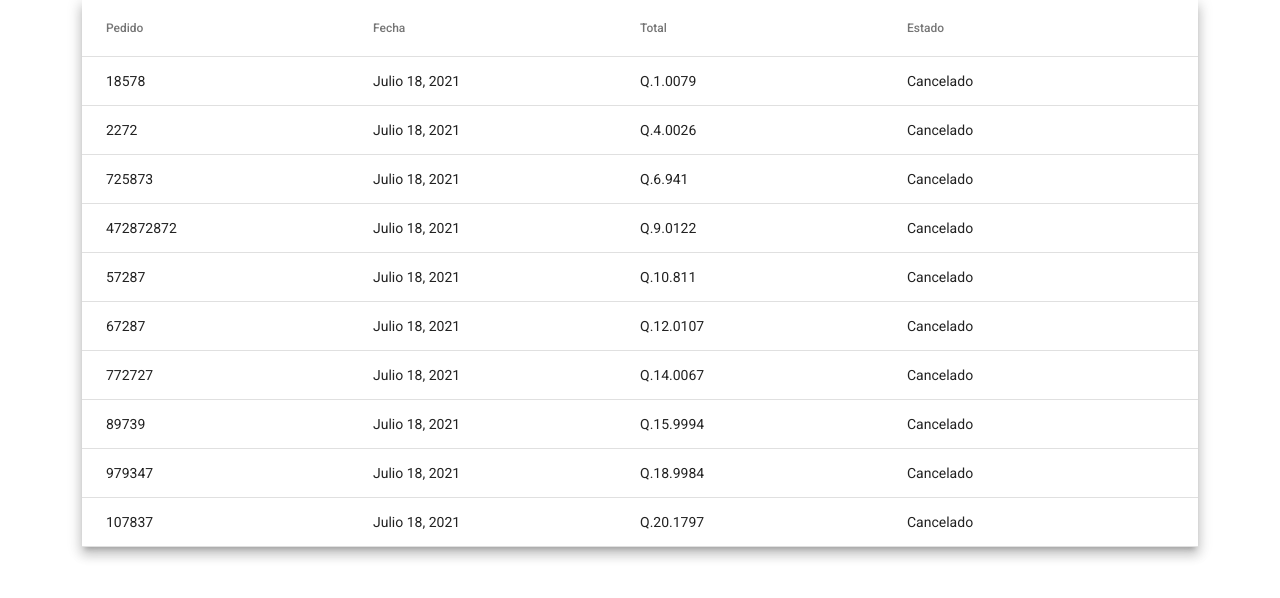
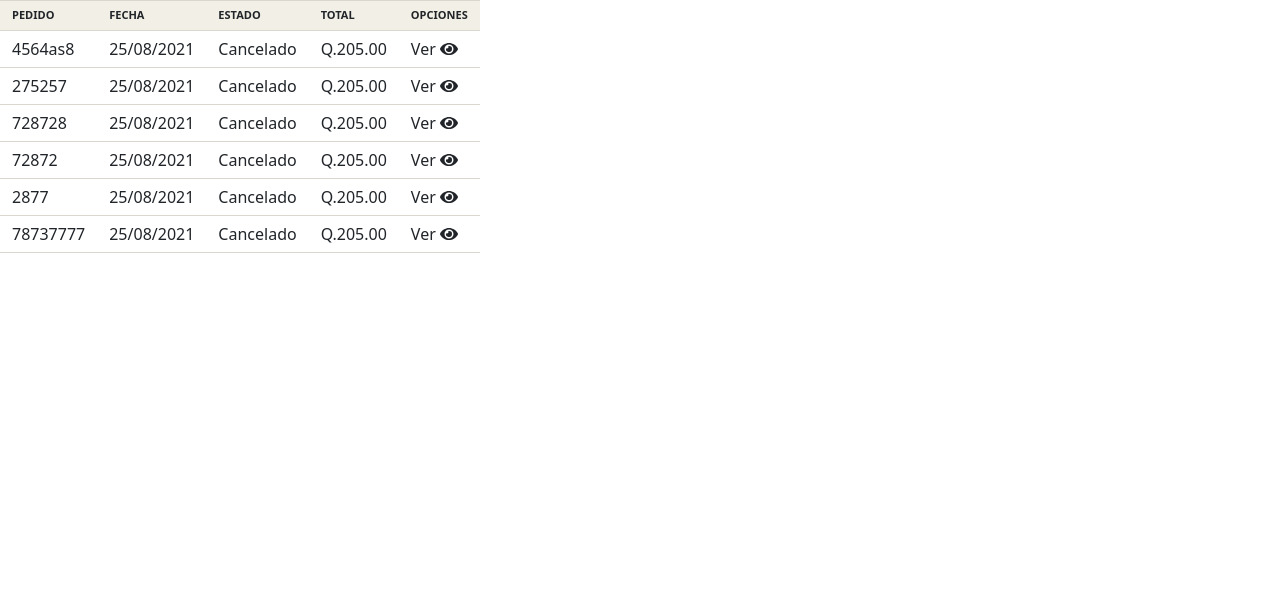
Before and after one commit to B3rert/E-CommerceAngularDemo, an Angular app: page /pedido in a window 1280 px wide. Shown: the top 598 px of the page. Built offline with nearby package versions, Linux system fonts and the light colour scheme.

Commit message:
Tabla legible en cualquier dispositivo (Solo la tabla falta el resto de la pagina)

```diff
--- a/src/app/component/pedido-component/pedido-component.component.css
+++ b/src/app/component/pedido-component/pedido-component.component.css
@@ -1,3 +1,52 @@
-table {
-    width: 100%;
-  }
+
+
+/*Estilos tabla*/
+.rtable {
+  display: inline-block;
+  vertical-align: top;
+  max-width: 100%;
+  overflow-x: auto;
+  white-space: nowrap;
+  border-collapse: collapse;
+  border-spacing: 0;
+}
+
+.rtable {
+  -webkit-overflow-scrolling: touch;
+  background: radial-gradient(left, ellipse, rgba(0, 0, 0, .2) 0%, rgba(0, 0, 0, 0) 75%) 0 center, radial-gradient(right, ellipse, rgba(0, 0, 0, .2) 0%, rgba(0, 0, 0, 0) 75%) 100% center;
+  background-size: 10px 100%, 10px 100%;
+  background-attachment: scroll, scroll;
+  background-repeat: no-repeat;
+}
+
+.rtable td:first-child {
+  background-image: linear-gradient(to right, rgba(255, 255, 255, 1) 50%, rgba(255, 255, 255, 0) 100%);
+  background-repeat: no-repeat;
+  background-size: 20px 100%;
+}
+
+.rtable td:last-child {
+  background-image: linear-gradient(to left, rgba(255, 255, 255, 1) 50%, rgba(255, 255, 255, 0) 100%);
+  background-repeat: no-repeat;
+  background-position: 100% 0;
+  background-size: 20px 100%;
+}
+
+.rtable th {
+  font-size: 11px;
+  text-align: left;
+  text-transform: uppercase;
+  background: #f2f0e6;
+}
+
+.rtable th, .rtable td {
+  padding: 6px 12px;
+  border-bottom: 1px solid #d9d7ce;
+  border-top: 1px solid #d9d7ce;
+}
+
+/*Estilos propios*/
+
+.options {
+  cursor: pointer;
+}
--- a/src/app/component/pedido-component/pedido-component.component.html
+++ b/src/app/component/pedido-component/pedido-component.component.html
@@ -1,31 +1,21 @@
-<div class="container size">
-    <mat-table [dataSource]="dataSource" class="mat-elevation-z8">
-        <!-- pedido Column -->
-        <ng-container matColumnDef="pedido">
-          <mat-header-cell *matHeaderCellDef> Pedido </mat-header-cell>
-          <mat-cell *matCellDef="let element"> {{element.pedido}} </mat-cell>
-        </ng-container>
 
-        <!-- fecha Column -->
-        <ng-container matColumnDef="fecha">
-          <mat-header-cell *matHeaderCellDef> Fecha </mat-header-cell>
-          <mat-cell *matCellDef="let element"> {{element.fecha}} </mat-cell>
-        </ng-container>
-
-        <!-- total Column -->
-        <ng-container matColumnDef="total">
-          <mat-header-cell *matHeaderCellDef> Total </mat-header-cell>
-          <mat-cell *matCellDef="let element"> {{element.total}} </mat-cell>
-        </ng-container>
-
-        <!-- estado Column -->
-        <ng-container matColumnDef="estado">
-          <mat-header-cell *matHeaderCellDef> Estado </mat-header-cell>
-          <mat-cell *matCellDef="let element"> {{element.estado}} </mat-cell>
-        </ng-container>
-
-
-        <mat-header-row *matHeaderRowDef="displayedColumns"></mat-header-row>
-        <mat-row *matRowDef="let row; columns: displayedColumns;"></mat-row>
-      </mat-table>
-</div>
+<table class="rtable">
+    <thead>
+        <tr>
+            <th *ngFor="let key of jsonHead">{{key}}</th>
+            <th>Opciones</th>
+        </tr>
+    </thead>
+    <tbody>
+        <tr *ngFor="let pedido of jsonPedidos; let indexPedidos = index">
+            <td>{{pedido.pedido}}</td>
+            <td>{{pedido.fecha}}</td>
+            <td>{{pedido.estado}}</td>
+            <td>{{pedido.total}}</td>
+            <td>
+                <div class="options" (click)="viewDetails(pedido)">Ver <fa-icon [icon]="faEye"></fa-icon>
+                </div>
+            </td>
+        </tr>
+    </tbody>
+</table>
--- a/src/app/component/pedido-component/pedido-component.component.ts
+++ b/src/app/component/pedido-component/pedido-component.component.ts
@@ -1,37 +1,73 @@
 import { Component, OnInit } from '@angular/core';
+import { faEye } from '@fortawesome/free-solid-svg-icons';
 
-export interface PeriodicElement {
-  fecha: string;
-  pedido: string;
-  total: string;
-  estado: string;
-}
-
-const ELEMENT_DATA: PeriodicElement[] = [
-  {pedido: "18578", fecha: 'Julio 18, 2021', total: "Q.1.0079", estado: 'Cancelado'},
-  {pedido: "2272", fecha: 'Julio 18, 2021', total: "Q.4.0026", estado: 'Cancelado'},
-  {pedido: "725873", fecha: 'Julio 18, 2021', total: "Q.6.941", estado: 'Cancelado'},
-  {pedido: "472872872", fecha: 'Julio 18, 2021', total: "Q.9.0122", estado: 'Cancelado'},
-  {pedido: "57287", fecha: 'Julio 18, 2021', total: "Q.10.811", estado: 'Cancelado'},
-  {pedido: "67287", fecha: 'Julio 18, 2021', total: "Q.12.0107", estado: 'Cancelado'},
-  {pedido: "772727", fecha: 'Julio 18, 2021', total: "Q.14.0067", estado: 'Cancelado'},
-  {pedido: "89739", fecha: 'Julio 18, 2021', total: "Q.15.9994", estado: 'Cancelado'},
-  {pedido: "979347", fecha: 'Julio 18, 2021', total: "Q.18.9984", estado: 'Cancelado'},
-  {pedido: "107837", fecha: 'Julio 18, 2021', total: "Q.20.1797", estado: 'Cancelado'},
-];
 @Component({
   selector: 'app-pedido-component',
   templateUrl: './pedido-component.component.html',
   styleUrls: ['./pedido-component.component.css']
 })
+
 export class PedidoComponentComponent implements OnInit {
 
-  constructor() { }
+  faEye = faEye;
+
+  jsonHead: any[] = [];
+  jsonPedidos: any[] = [
+    {
+      "pedido": "4564as8",
+      "fecha": "25/08/2021",
+      "estado": "Cancelado",
+      "total": "Q.205.00",
+    },
+    {
+      "pedido": "275257",
+      "fecha": "25/08/2021",
+      "estado": "Cancelado",
+      "total": "Q.205.00"
+    },
+    {
+      "pedido": "728728",
+      "fecha": "25/08/2021",
+      "estado": "Cancelado",
+      "total": "Q.205.00"
+    },
+    {
+      "pedido": "72872",
+      "fecha": "25/08/2021",
+      "estado": "Cancelado",
+      "total": "Q.205.00"
+    },
+    {
+      "pedido": "2877",
+      "fecha": "25/08/2021",
+      "estado": "Cancelado",
+      "total": "Q.205.00"
+    },
+    {
+      "pedido": "78737777",
+      "fecha": "25/08/2021",
+      "estado": "Cancelado",
+      "total": "Q.205.00"
+    }
+  ];
+
+  constructor() {
+    this.resolveKeyJson(this.jsonPedidos[0]);
+  }
 
   ngOnInit(): void {
   }
 
-   displayedColumns: string[] = ['pedido', 'fecha', 'total', 'estado'];
-  dataSource = ELEMENT_DATA;
+  resolveKeyJson(objectJson: any) {
 
+    for (var key in objectJson) {
+
+      this.jsonHead.push(key);
+
+    }
+  }
+
+  viewDetails(pedido:any){
+    console.log(pedido);
+  }
 }
```
